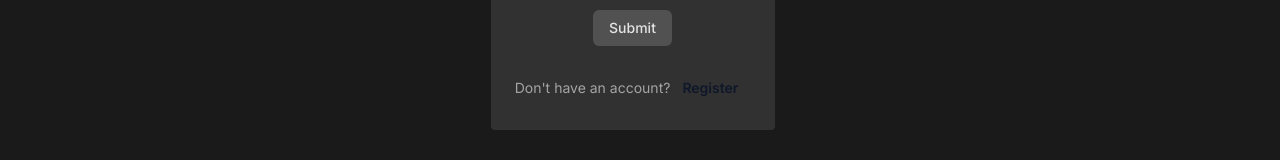
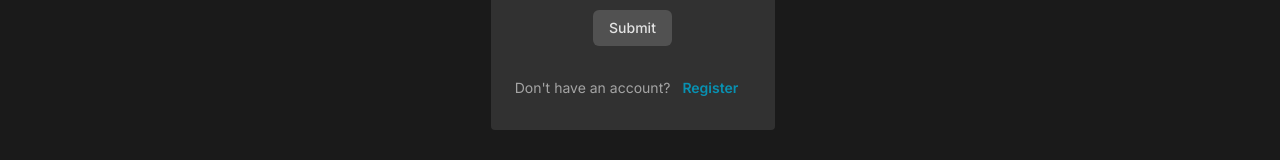
Before and after one commit to jjribeiro1/games-hub, a Next.js app: page /login in a window 1280 px wide. Shown: the part 554-714 px from the top of the page. Built offline with nearby package versions, Linux system fonts and the light colour scheme; no server answers; the database is empty.

Commit message:
refactor: move styles to button and change toast auto close duration

```diff
--- a/src/app/login/page.tsx
+++ b/src/app/login/page.tsx
@@ -30,7 +30,7 @@ export default function LoginPage() {
       await login({ email, password });
       toast.success('Login successful! Welcome back!');
     } catch (error: any) {
-      toast.error(error.message);
+      toast.error(error.message, { autoClose: 5000 });
     }
   }
 
@@ -91,10 +91,14 @@ export default function LoginPage() {
 
           <div className="flex items-center self-center">
             <p className="text-mine-shaft-300 text-sm">{"Don't have an account?"}</p>
-            <Button type="button" size={'sm'} variant={'link'} asChild>
-              <Link href={'/register'} className="text-cyan-600 hover:text-cyan-700 font-semibold text-sm">
-                Register
-              </Link>
+            <Button
+              type="button"
+              size={'sm'}
+              variant={'link'}
+              asChild
+              className="text-cyan-600 hover:text-cyan-700 font-semibold text-sm"
+            >
+              <Link href={'/register'}>Register</Link>
             </Button>
           </div>
         </form>
--- a/src/app/register/page.tsx
+++ b/src/app/register/page.tsx
@@ -134,10 +134,14 @@ export default function RegisterPage() {
 
           <div className="flex items-center self-center">
             <p className="text-mine-shaft-300 text-sm">Already a member?</p>
-            <Button type="button" size={'sm'} variant={'link'} asChild>
-              <Link href={'/login'} className="text-cyan-600 hover:text-cyan-700 font-semibold text-sm">
-                Log in
-              </Link>
+            <Button
+              type="button"
+              size={'sm'}
+              variant={'link'}
+              asChild
+              className="text-cyan-600 hover:text-cyan-700 font-semibold text-sm"
+            >
+              <Link href={'/login'}>Log in</Link>
             </Button>
           </div>
         </form>
```
